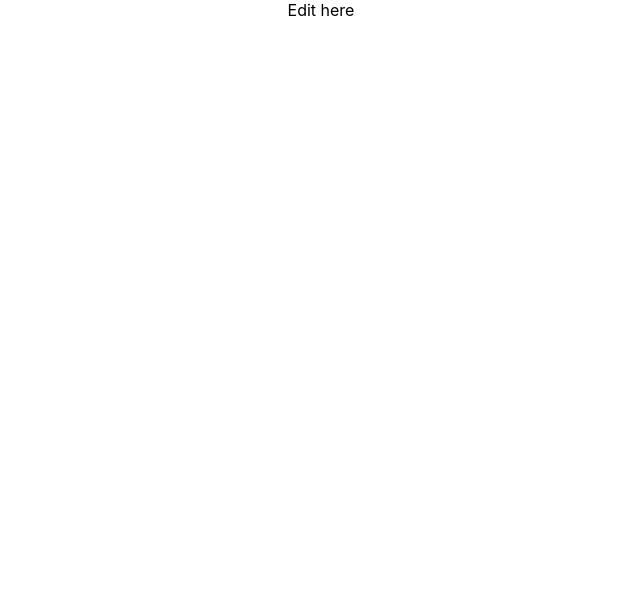
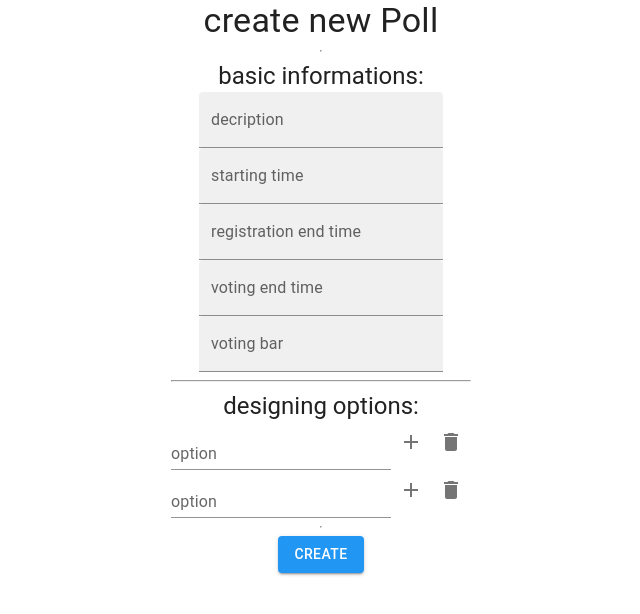
Before and after one commit to YaxinWangUT/Blockchain-React, a React (Create React App) app in the folder vote-app/: page /create in a window 1280 px wide. Shown: the top 614 px of the page, without its empty margins (319-959 px from the left). Built offline with nearby package versions, Linux system fonts and the light colour scheme.

Commit message:
Update CreatePoll.js
basic function done,
data transfer tbd...

```diff
--- a/vote-app/src/components/CreatePoll.js
+++ b/vote-app/src/components/CreatePoll.js
@@ -1,9 +1,88 @@
-import React from "react";
+import React, { useState } from "react";
+import { TextField } from "@mui/material";
+import { Box } from "@mui/system";
+import Container from "@mui/material/Container";
+import CssBaseline from "@mui/material/CssBaseline";
+import Button from "@mui/material/Button";
+import Grid from "@mui/material/Grid";
+import { createTheme, ThemeProvider } from "@mui/material/styles";
+import Typography from "@mui/material/Typography";
+import { IconButton } from "@mui/material";
+import AddIcon from "@mui/icons-material/Add"
+import DeleteIcon from "@mui/icons-material/Delete"
+
+const mdTheme = createTheme({
+    palette: {
+      primary: { main: "#e91e63", contrastText: "#fff" },
+      secondary: { main: "#616161", contrastText: "#fff" },
+      blue: { main: "#2196f3", contrastText: "#fff" },
+    },
+  });
 
 export default function CreatePoll() {
+    const [options,setOptions] = useState([
+        {option: ''},
+        {option: ''},
+    ])
+    const handleSubmit = (event) => {
+        console.log("poll created")
+    }
+    const handleAddOption = (event) => {
+        setOptions([...options,{option: ''}])
+    }
+    const handleDropOption = (index) => {
+        const values=[...options];
+        values.splice(index,1);
+        setOptions(values);
+    }
+
     return (
-        <React.Fragment>
-            {"Edit here"}
-        </React.Fragment>
+    <ThemeProvider theme={mdTheme}>
+      <Box
+        sx={{
+          display: "flex",
+          flexDirection: "column",
+          minHeight: "100vh",
+        }}
+      >
+        <CssBaseline />
+        <Grid
+          container
+          spacing={0}
+          direction="column"
+          alignItems="center"
+          justifyContent="flex-start"
+          style={{ minHeight: "100vh" }}
+        >
+        <Typography variant="h4" >
+          create new Poll
+        </Typography>
+        <hr/>
+        <Typography variant="h5" >
+          basic informations:
+        </Typography>
+
+        <form>
+            <div><TextField id="descript" label="decription" variant="filled"/></div>
+            <div><TextField id="time1" label="starting time" variant="filled"/></div>
+            <div><TextField id="time2" label="registration end time" variant="filled"/></div>
+            <div><TextField id="time3" label="voting end time" variant="filled"/></div>
+            <div><TextField id="bar" label="voting bar" variant="filled"/></div>
+            <hr/>
+            <Typography variant="h5" >designing options:</Typography>
+            {options.map((option,index)=>(
+                <div key={index}>
+                    <TextField id="option" label="option" variant="standard" value={option.option}/>
+                    <IconButton onClick={handleAddOption}><AddIcon/></IconButton>
+                    <IconButton onClick={handleDropOption}><DeleteIcon/></IconButton>
+                </div>
+            ))}
+
+        </form>
+        <hr/>
+        <Button type="submit"  onClick={handleSubmit}  variant="contained"  color = "blue">create</Button>
+        </Grid>
+      </Box>
+    </ThemeProvider>
       );
 }
```
